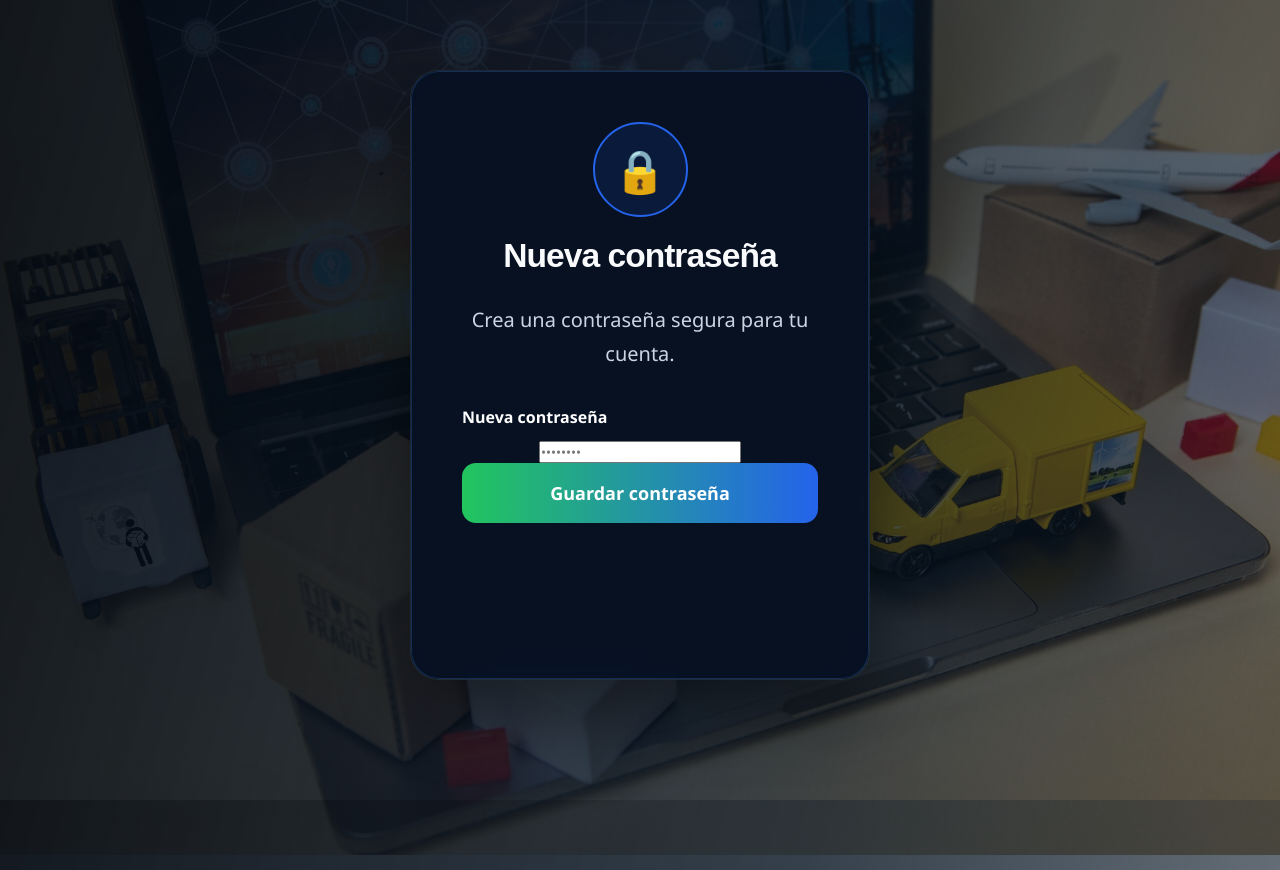
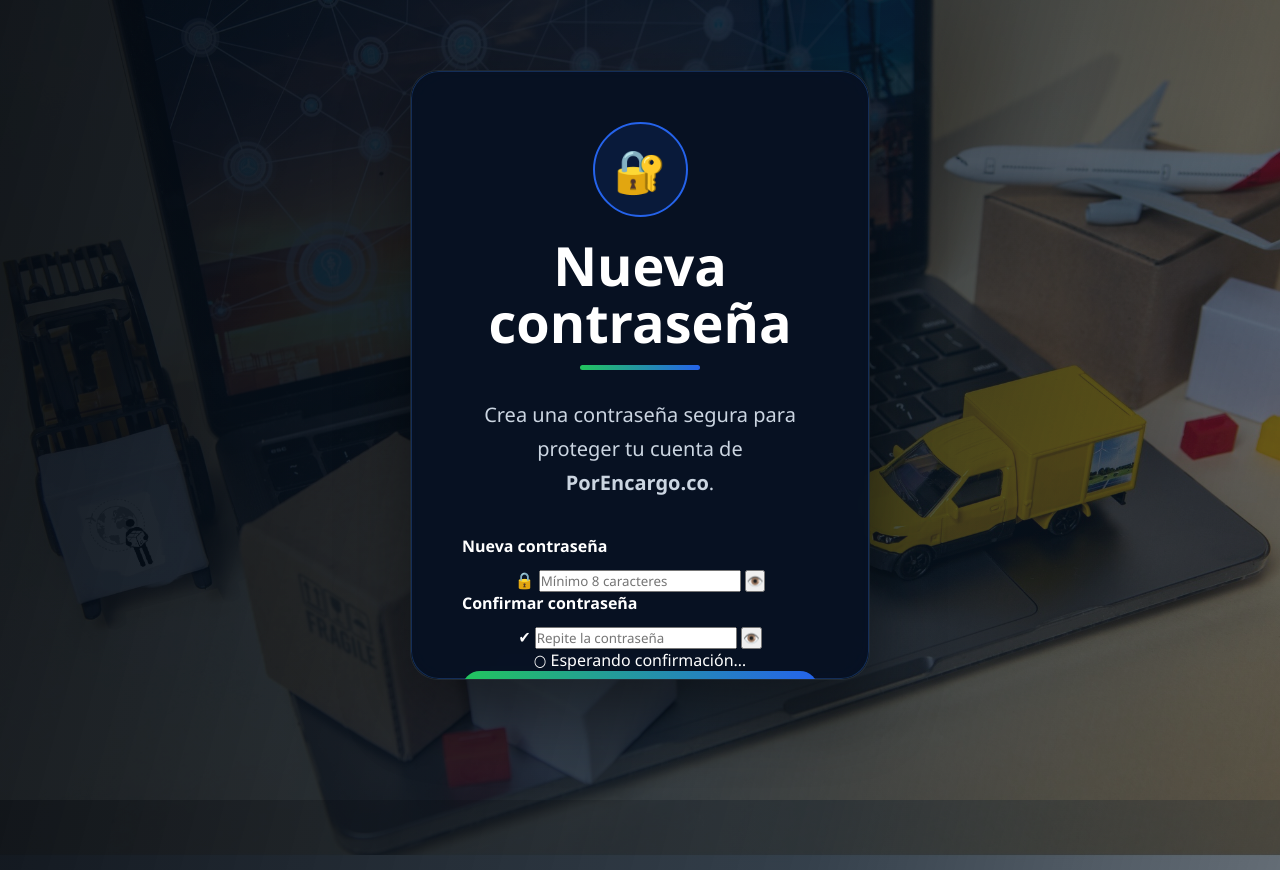
Before and after one commit to carloag210/Porencargo.co, a Python web app: template templates/reset_password.html in a window 1280 px wide. Run offline with Jinja, Linux system fonts and the light colour scheme; the template is opened without the code that fills it, so the values that code supplies are empty.

Commit message:
Revise reset password page layout and functionality

```diff
--- a/templates/reset_password.html
+++ b/templates/reset_password.html
@@ -5,6 +5,7 @@
     <title>Nueva contraseña</title>
     <link rel="stylesheet" href="/assets/css/login_register.css">
 </head>
+
 <body>
 
 <main>
@@ -12,31 +13,127 @@
 
     <form class="form-container recovery-card" method="POST">
 
-        <div class="lock-circle">🔒</div>
+        <div class="lock-circle">🔐</div>
 
-        <h2>Nueva contraseña</h2>
+        <h1>Nueva contraseña</h1>
+
+        <div class="gradient-line"></div>
 
         <p class="subtitulo">
-            Crea una contraseña segura para tu cuenta.
+            Crea una contraseña segura para proteger tu cuenta de <strong>PorEncargo.co</strong>.
         </p>
 
         <label>Nueva contraseña</label>
 
-        <input
-            class="form-input"
-            type="password"
-            name="password"
-            placeholder="••••••••"
-            required>
+        <div class="input-password">
+            <span class="icon-left">🔒</span>
 
-        <button class="btn-gradient" type="submit">
+            <input
+                type="password"
+                name="password"
+                id="password"
+                placeholder="Mínimo 8 caracteres"
+                required>
+
+            <button type="button" class="toggle-eye" onclick="togglePassword('password', this)">
+                👁️
+            </button>
+        </div>
+
+        <label>Confirmar contraseña</label>
+
+        <div class="input-password">
+            <span class="icon-left">✔</span>
+
+            <input
+                type="password"
+                id="confirm_password"
+                placeholder="Repite la contraseña"
+                required>
+
+            <button type="button" class="toggle-eye" onclick="togglePassword('confirm_password', this)">
+                👁️
+            </button>
+        </div>
+
+        <div id="password-status" class="password-status">
+            <span id="status-icon">○</span>
+            <span id="status-text">Esperando confirmación…</span>
+        </div>
+
+        <button class="btn-recovery" type="submit">
             Guardar contraseña
         </button>
+
+        <div class="security-box">
+            <div class="shield">🛡</div>
+            <div>
+                <strong>Consejo de seguridad</strong>
+                <p>Utiliza letras, números y un símbolo para una contraseña más segura.</p>
+            </div>
+        </div>
 
     </form>
 
 </div>
 </main>
 
+<script>
+const form = document.querySelector("form");
+const pass = document.getElementById("password");
+const confirmPass = document.getElementById("confirm_password");
+
+const status = document.getElementById("password-status");
+const icon = document.getElementById("status-icon");
+const text = document.getElementById("status-text");
+
+function validarPassword(){
+
+    if(confirmPass.value === ""){
+        status.className = "password-status";
+        icon.innerHTML = "○";
+        text.innerHTML = "Esperando confirmación…";
+        return;
+    }
+
+    if(pass.value === confirmPass.value){
+        status.className = "password-status ok";
+        icon.innerHTML = "✓";
+        text.innerHTML = "Las contraseñas coinciden";
+    }else{
+        status.className = "password-status error";
+        icon.innerHTML = "✕";
+        text.innerHTML = "Las contraseñas no coinciden";
+    }
+}
+
+pass.addEventListener("input", validarPassword);
+confirmPass.addEventListener("input", validarPassword);
+
+form.addEventListener("submit", function(e){
+
+    if(pass.value !== confirmPass.value){
+        e.preventDefault();
+        validarPassword();
+        confirmPass.focus();
+    }
+
+});
+
+function togglePassword(id, btn){
+
+    const input = document.getElementById(id);
+
+    if(input.type === "password"){
+        input.type = "text";
+        btn.innerHTML = "🙈";
+    }else{
+        input.type = "password";
+        btn.innerHTML = "👁️";
+    }
+
+}
+</script>
+
 </body>
 </html>
```
